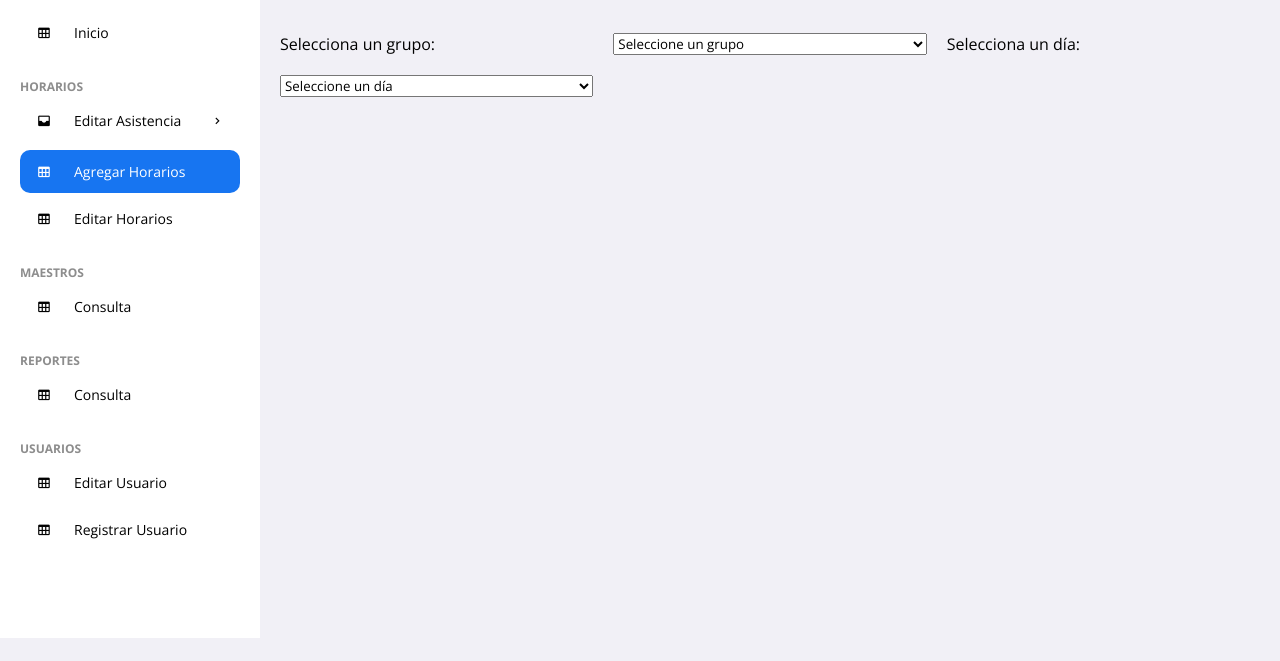
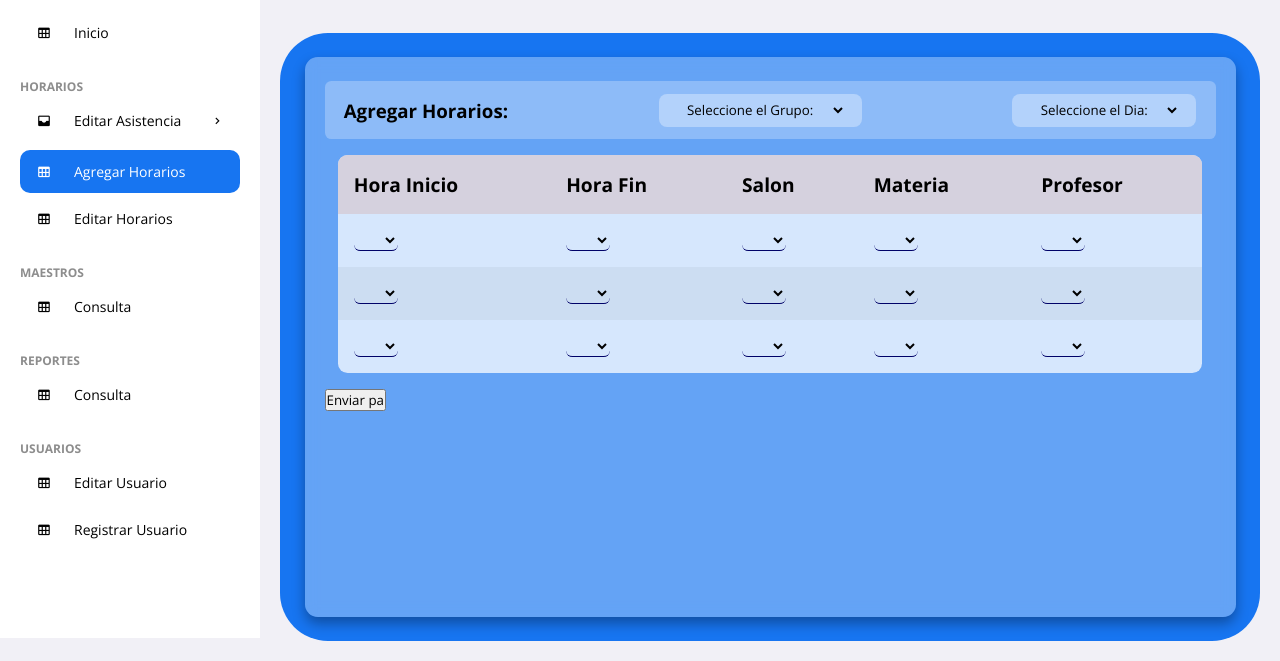
Before and after one commit to jomitaa/PREFECT-APP, a website: page src/pages/ADM_AgregarHorario.html in a window 1280 px wide. Shown: the part 162-823 px from the top of the page. Before the commit the page ends 800 px from the top, so only its background shows below. Drawn offline with nearby package versions, Linux system fonts and the light colour scheme; no server answers.

Commit message:
Corrección

```diff
--- a/src/pages/ADM_AgregarHorario.html
+++ b/src/pages/ADM_AgregarHorario.html
@@ -88,22 +88,137 @@
 
 			</ul>
 			<div class="info-data">
-				<label for="grupo">Selecciona un grupo:</label>
-				<select id="grupo" name="grupo">
-					<option selected disabled>Seleccione un grupo</option>
-				</select>
 
-				<label for="dia">Selecciona un día:</label>
-				<select id="dia" name="dia">
-					<option selected disabled>Seleccione un día</option>
-					<option value="Lunes">Lunes</option>
-					<option value="Martes">Martes</option>
-					<option value="Miércoles">Miércoles</option>
-					<option value="Jueves">Jueves</option>
-					<option value="Viernes">Viernes</option>
-				</select>
+                <div class="horario">
+					<main class="table" id="customers_table">
+                    <form action="">
+						<section class="table__header">
+							<h1>Agregar Horarios:</h1>
+							<div class="input-group">
+								<select name="grupo" placeholder="Grupo" id="">
+                                    <option disabled selected>Seleccione el Grupo:</option>
+                                    <option value="1IV6">1IV6</option>
+                                </select>
+
+							</div>
+							<div class="input-group">
+                                <select name="dia" placeholder="Dia" id="">
+                                    <option disabled selected>Seleccione el Dia:</option>
+                                    <option value="Lunes">Lunes</option>
+                                </select>
+						</section>
+						<section class="table__body">
+
+							<table>
+								<thead>
+
+									<tr>
+										<th> Hora Inicio </th>
+										<th> Hora Fin </th>
+										<th> Salon </th>
+										<th> Materia </th>
+										<th> Profesor </th>
+
+
+									</tr>
+								</thead>
+								<tbody>
+                                    <tr>
+									<th>
+                                        <select name="hora_inicio" id="" class="select-group">
+
+                                        </select>
+                                    </th>
+									<th>
+                                        <select name="hora_final" id="" class="select-group">
+
+                                        </select>
+                                    </th>
+									<th>
+                                        <select name="salon" id="" class="select-group">
+
+                                        </select>
+                                    </th>
+									<th>
+                                        <select name="materia" id="" class="select-group">
+
+                                        </select>
+                                    </th>
+									<th>
+                                        <select name="persona" id="" class="select-group">
+
+                                        </select>
+                                    </th>
+
+                                    </tr>
+                                    <tr>
+                                        <th>
+                                            <select name="hora_inicio" id="" class="select-group">
+
+                                            </select>
+                                        </th>
+                                        <th>
+                                            <select name="hora_final" id="" class="select-group">
+
+                                            </select>
+                                        </th>
+                                        <th>
+                                            <select name="salon" id="" class="select-group">
+
+                                            </select>
+                                        </th>
+                                        <th>
+                                            <select name="materia" id="" class="select-group">
+
+                                            </select>
+                                        </th>
+                                        <th>
+                                            <select name="persona" id="" class="select-group">
+
+                                            </select>
+                                        </th>
+
+                                        </tr>
+                                        <tr>
+                                            <th>
+                                                <select name="hora_inicio" id="" class="select-group">
+
+                                                </select>
+                                            </th>
+                                            <th>
+                                                <select name="hora_final" id="" class="select-group">
+
+                                                </select>
+                                            </th>
+                                            <th>
+                                                <select name="salon" id="" class="select-group">
+
+                                                </select>
+                                            </th>
+                                            <th>
+                                                <select name="materia" id="" class="select-group">
+
+                                                </select>
+                                            </th>
+                                            <th>
+                                                <select name="persona" id="" class="select-group">
+
+                                                </select>
+                                            </th>
+
+                                            </tr>
+
+								</tbody>
+
+							</table>
+
+						</section>
+						<button type="submit" id="btnEnviar">Enviar pa</button>
+                    </form>
+					</main>
+				</div>
+
 			</div>
-
 
 		</main>
 		<!-- MAIN -->
```
